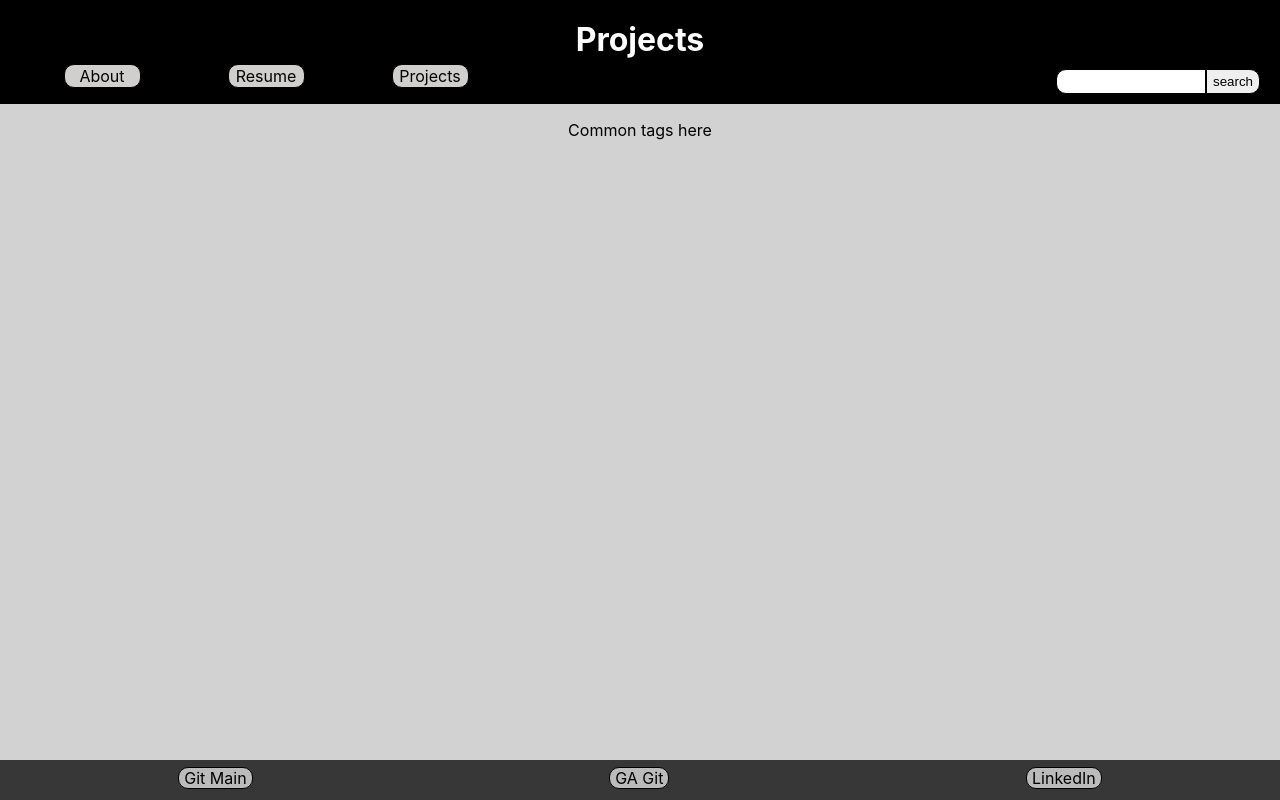
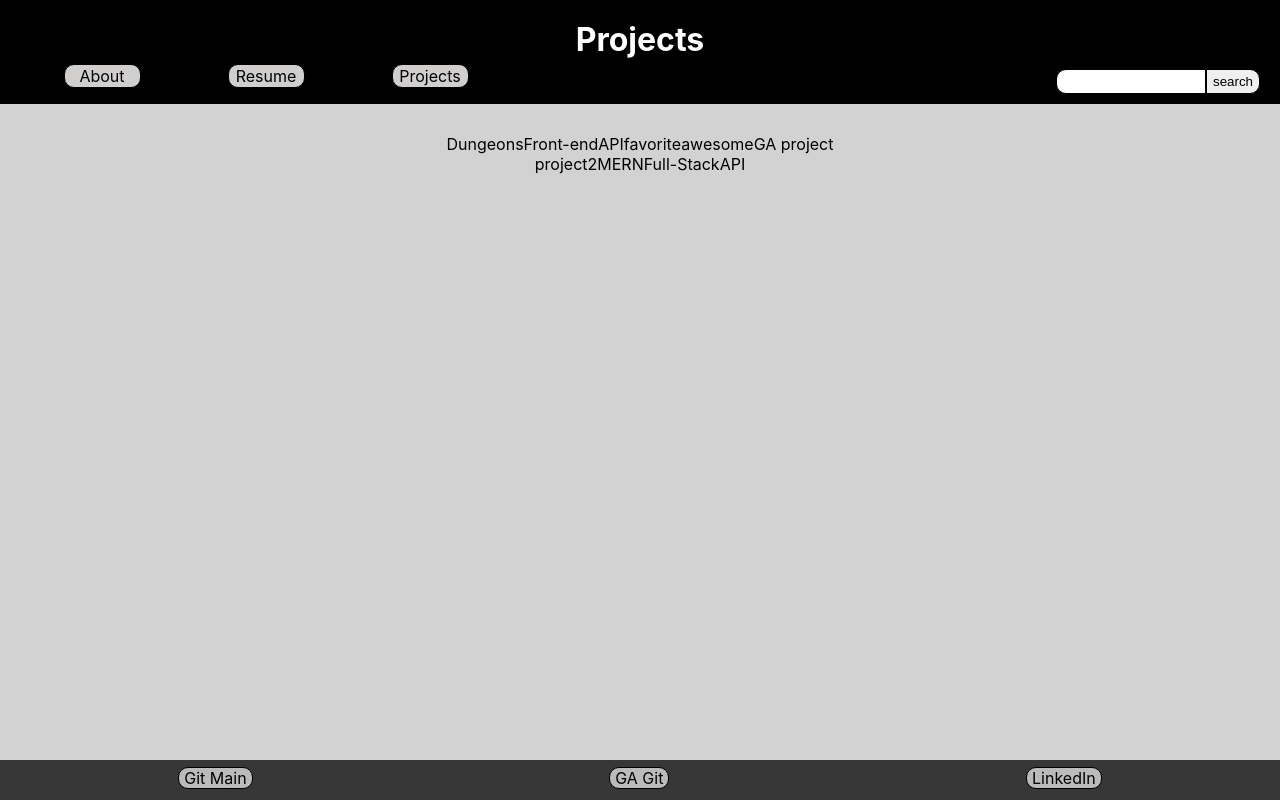
Before and after one commit to rainydaysgameplays/Personal-Projects-Front-End, a React (Create React App) app: page /Projects in a window 1280 px wide. Built offline with nearby package versions, Linux system fonts and the light colour scheme.

Commit message:
search working

```diff
--- a/src/App.css
+++ b/src/App.css
@@ -37,6 +37,23 @@ body{
 #resumeJpg{
   width: 90%;
   max-width: 700px;
+}
+
+
+#searchArrContainer{
+  display: flex;
+  flex-flow: row wrap;
+  justify-content:flex-end;
+  min-height: 30px;
+  padding-right: 20px;
+}
+.searchArr{
+  display: flex;
+  flex-flow: row nowrap;
+  justify-content: center;
+  align-items: center;
+  height: 20px;
+  margin: 5px 5px;
 }
 
 /*Portfolio Header Content*/
--- a/src/Components/Portfolio/Header.jsx
+++ b/src/Components/Portfolio/Header.jsx
@@ -43,6 +43,7 @@ export default function Header({ setProjectState, Title, projectState, searchPar
             document.getElementById('headerSearch').value = ""
         }
     }
+
     return (
         <div id='portHeader'>
             <h1 id='headerTitle'>{Title}</h1>
--- a/src/Components/Portfolio/Projects.jsx
+++ b/src/Components/Portfolio/Projects.jsx
@@ -3,37 +3,98 @@ import { useSearchParams } from 'react-router-dom';
 import Footer from './Footer';
 import Header from './Header';
 
-
 export default function Projects() {
     const [projectState, setProjectState] = useState([])
-    const [resultState, setResultState] = useState([])
     const [searchParams, setSearchParams] = useSearchParams()
 
     useEffect(() => {
         if(projectState.length > 0){
             setSearchParams({proj : projectState})
-            console.log("ran3")
         }
         else if (searchParams.getAll("proj").length > 0 ){
             setProjectState(searchParams.getAll("proj"))
-            console.log("ran2")
         }
-        else(
-            console.log("no search, no params")
-        )
-        console.log("ran")
-    },[setProjectState, setSearchParams, searchParams, projectState, setResultState])
-    console.log("ran base")
+    },[setProjectState, setSearchParams, searchParams, projectState])
+
+    let projectObj =
+    [
+        {
+            projectName : "Dungeons",
+            searchTags : ["Front-end", "API", "favorite", "awesome", "GA project"],
+            link : "/link/to/project"
+        },
+        {
+            projectName : "project2",
+            searchTags : ["MERN", "Full-Stack", "API", ""]
+        }
+    ]
+
+    let projArr = []
+    let i = 0
+    while(i < projectObj.length){
+        let matchCount = 0
+        let projName = projectObj[i].projectName
+        let tags = projectObj[i].searchTags
+
+        if(projectState.length === 0){
+            projArr.push(
+                <div key={i}>
+                    {projectObj[i].projectName}
+                    {projectObj[i].searchTags}
+                </div>
+            )
+        }
+
+        else if(projectState.length > 0){
+            projectState.forEach((e3) => {
+                if(e3.toUpperCase() === projName.toUpperCase()){
+                    matchCount++
+                }
+                tags.forEach((e4) => {
+                    if(e3.toUpperCase() === e4.toUpperCase()){
+                        matchCount++
+                    }
+                })
+            })
+            if(projectState.length === matchCount){
 
 
+                projArr.push(
+                    <div key={i}>
+                        {projectObj[i].projectName}
+                        {projectObj[i].searchTags}
+                    </div>
+                )
+            }
+        }
+        i++
+    }
+
+
+    let removeSearch = (e) => {
+        projectState.splice(e.target.value, 1)
+        setSearchParams({proj : projectState})
+    }
+    let searchArr = []
+    projectState.forEach((e, key) => {
+        searchArr.push(
+            <div key={key} className="searchArr">
+                <button onClick={removeSearch} value={key} >X</button>
+                <p>{e}</p>
+            </div>
+        )
+    })
 
     return (
         <div className='portContent'>
             <Header Title={"Projects"} setProjectState={setProjectState} projectState={projectState} searchParams={searchParams}/>
-                <div>
-                    <p>Common tags here</p>
+                <div id='searchArrContainer'>
+                    {searchArr}
                 </div>
-                {projectState}
+                <div id='projectContainer'>
+                    {projArr}
+                </div>
+
             <Footer />
         </div>
     );
```
